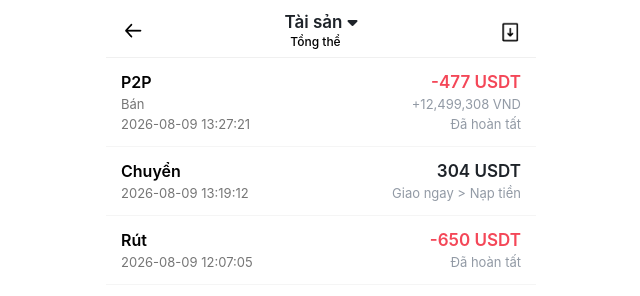
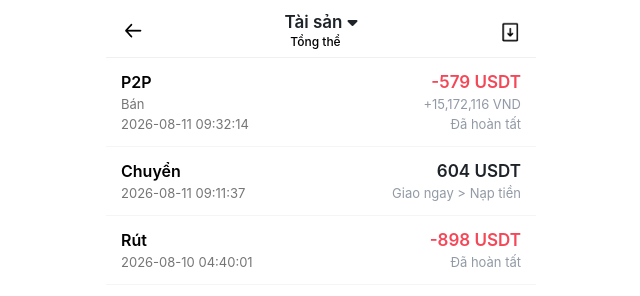
Before and after one commit to Duythang220911/binance, a React app: page assets-history.html in a window 1280 px wide. Shown: the top 296 px of the page, 319-959 px from the left. Built offline with nearby package versions, Linux system fonts and the light colour scheme.

Commit message:
Update assets-history.html

```diff
--- a/assets-history.html
+++ b/assets-history.html
@@ -65,11 +65,11 @@
                 <div class="item-left">
                     <div class="item-name">P2P</div>
                     <div class="item-desc">Bán</div>
-                    <div class="item-time">2026-08-09 13:27:21</div>
+                    <div class="item-time">2026-08-11 09:32:14</div>
                 </div>
                 <div class="item-right">
-                    <div class="amount sell">-477 USDT</div>
-                    <div class="fiat-amount">+12,499,308 VND</div>
+                    <div class="amount sell">-579 USDT</div>
+                    <div class="fiat-amount">+15,172,116 VND</div>
                     <div class="status-done">Đã hoàn tất</div>
                 </div>
             </div>
@@ -78,10 +78,10 @@
             <div class="transaction-item">
                 <div class="item-left">
                     <div class="item-name">Chuyển</div>
-                    <div class="item-time">2026-08-09 13:19:12</div>
+                    <div class="item-time">2026-08-11 09:11:37</div>
                 </div>
                 <div class="item-right">
-                    <div class="amount transfer">304 USDT</div>
+                    <div class="amount transfer">604 USDT</div>
                     <div class="transfer-path">Giao ngay > Nạp tiền</div>
                 </div>
             </div>
@@ -89,10 +89,10 @@
                 <div class="item-left">
                     <div class="item-name">Rút</div>
                     <!-- <div class="item-desc">Bán</div> -->
-                    <div class="item-time">2026-08-09 12:07:05 </div>
+                    <div class="item-time">2026-08-10 04:40:01 </div>
                 </div>
                 <div class="item-right" >
-                    <div class="amount sell">-650 USDT</div>
+                    <div class="amount sell">-898 USDT</div>
                     <!-- <div class="fiat-amount">+5,000,000 VND</div> -->
                     <div class="status-done">Đã hoàn tất</div>
                 </div>
```
